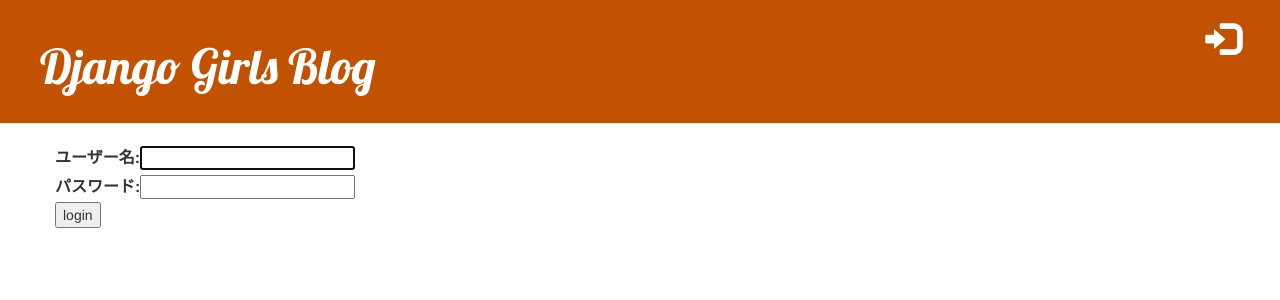
After one commit to kawashim227/DjangoGirlsSmp, a Django app: page /accounts/login/ in a window 1280 px wide. The commit adds this page. Shown: the top 300 px of the page. Run offline with Django 3.2, Linux system fonts and the light colour scheme; some libraries are stand-ins or nearby versions.

Commit message:
cssでけた

```diff
--- a/mysite/blog/static/css/blog.css
+++ b/mysite/blog/static/css/blog.css
@@ -8,6 +8,11 @@
     color: #ffffff;
     font-size: 36pt;
     text-decoration: none;
+}
+
+.page-header p{
+    font-size:18pt;
+    font-family: 'Lobster', cursive;
 }
 
 .content {
--- a/mysite/blog/templates/blog/base.html
+++ b/mysite/blog/templates/blog/base.html
@@ -21,7 +21,13 @@
 <body>
     <div class="page-header">
         {% if user.is_authenticated %}
-            <a href="{% url 'post_new' %}" class ="top-menu"><span class="glyphicon glyphicon-plus"></span></a>
+            <a href="{% url 'logout' %}" class="top-menu"><span class="glyphicon glyphicon-log-out"></span></a>
+            <a href="{% url 'post_new' %}" class="top-menu"><span class="glyphicon glyphicon-plus"></span></a>
+            <a href="{% url 'post_draft_list' %}" class ="top-menu"><span class="glyphicon glyphicon-edit"></span></a>
+            <p class="top-menu">Hello {{ user.username }}
+            </p>
+        {% else %}
+            <a href="{% url 'login' %}" class ="top-menu"><span class="glyphicon glyphicon-log-in"></span></a>
         {% endif %}
         <h1><a href="/">Django Girls Blog</a></h1>
     </div>
--- a/mysite/blog/templates/blog/post_detail.html
+++ b/mysite/blog/templates/blog/post_detail.html
@@ -6,10 +6,14 @@
             <div class="date">
                 {{ post.published_date }}
             </div>
+        {% else %}
+            <a class="btn btn=default" href="{% url 'post_publish' pk=post.pk %}">Publish</a>
         {% endif %}
         {% if user.is_authenticated %}
             <a class="btn btn-default" href="{% url 'post_edit' pk=post.pk %}">
             <span class="glyphicon glyphicon-pencil"></span></a>
+            <a class="btn btn-default" href="{% url 'post_remove' pk=post.pk %}">
+            <span class="glyphicon glyphicon-remove"></span></a>
         {% endif %}
 
         <h2>{{ post.title }}</h2>
--- /dev/null
+++ b/mysite/blog/templates/registration/login.html
@@ -0,0 +1,24 @@
+{% extends 'blog/base.html' %}
+
+{% block content %}
+    {% if form.errors %}
+        <p>Your username and password didn't match. Please try again.</p>
+    {% endif %}
+
+    <form method="post" action="{% url 'login' %}">
+        {% csrf_token %}
+        <table>
+            <tr>
+                <td>{{ form.username.label_tag }}</td>
+                <td>{{ form.username }}</td>
+            </tr>
+            <tr>
+                <td>{{ form.password.label_tag }}</td>
+                <td>{{ form.password }}</td>
+            </tr>
+        </table>
+
+        <input type="submit" value="login" />
+        <input type="hidden" name="next" value="{{ next }}" />
+    </form>
+{% endblock %}
--- a/mysite/blog/urls.py
+++ b/mysite/blog/urls.py
@@ -6,4 +6,7 @@ urlpatterns = [
     path('post/<int:pk>/', views.post_detail, name='post_detail'),
     path('post/new/', views.post_new, name='post_new'),
     path('post/<int:pk>/edit/', views.post_edit, name='post_edit'),
+    path('drafts/', views.post_draft_list, name='post_draft_list'),
+    path('post/<pk>/publish/', views.post_publish, name='post_publish'),
+    path('post/<pk>/remove/', views.post_remove, name='post_remove'),
 ]
--- a/mysite/mysite/settings.py
+++ b/mysite/mysite/settings.py
@@ -125,3 +125,6 @@ STATIC_ROOT = os.path.join(BASE_DIR, "static")
 #STATICFILES_DIRS = [
 #    os.path.join(BASE_DIR, "static"),
 #]
+
+# ログインページに直接アクセスして、ログインが成功したときにトップレベルのインデックスにリダイレクトするための記述
+LOGIN_REDIRECT_URL = '/'
--- a/mysite/mysite/urls.py
+++ b/mysite/mysite/urls.py
@@ -15,8 +15,11 @@ Including another URLconf
 """
 from django.contrib import admin
 from django.urls import path, include
+from django.contrib.auth import views
 
 urlpatterns = [
     path('admin/', admin.site.urls),
+    path('accounts/login/', views.LoginView.as_view(), name='login'),
+    path('accounts/logout/', views.LogoutView.as_view(next_page='/'), name='logout'),
     path('', include('blog.urls')),
 ]
```
Also changed, not shown: mysite/blog/templates/blog/post_draft_list.html (added, +12 -0 lines), mysite/blog/views.py (+22 -2 lines), mysite/db.sqlite3.
